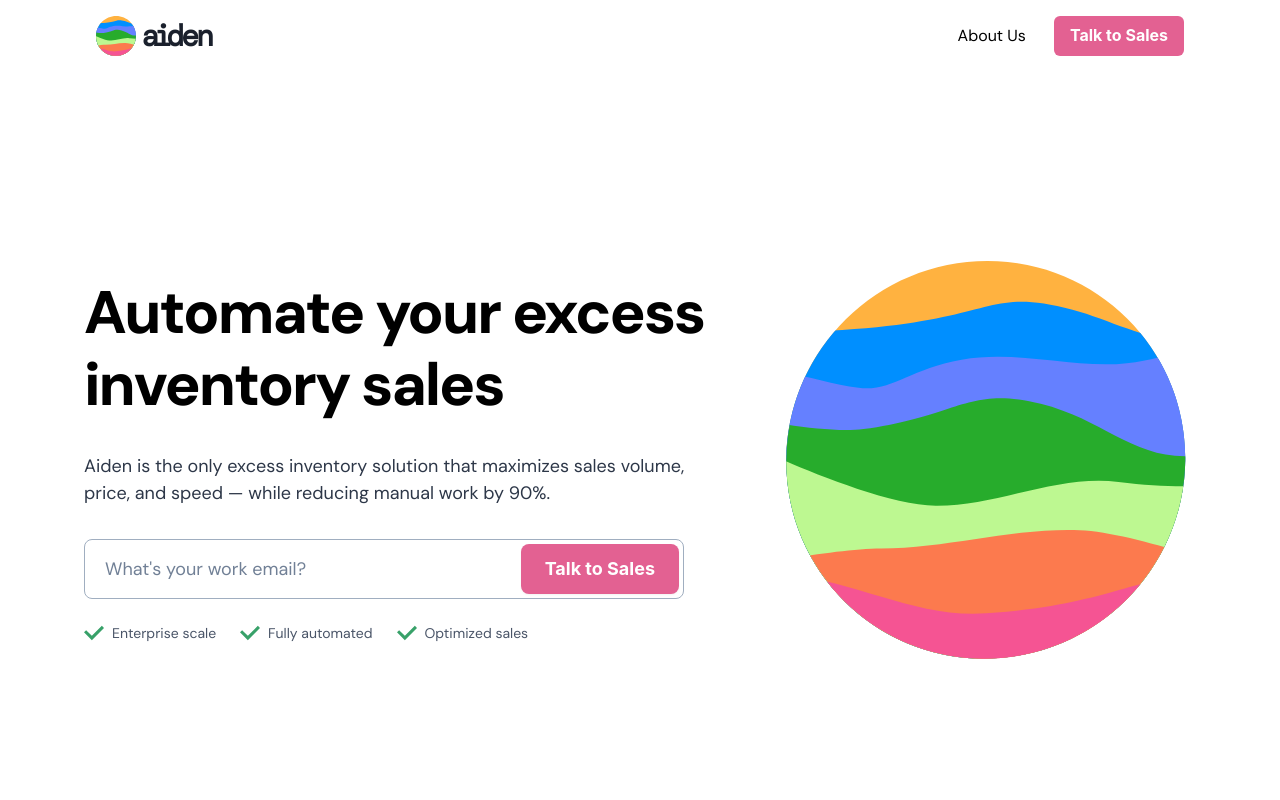
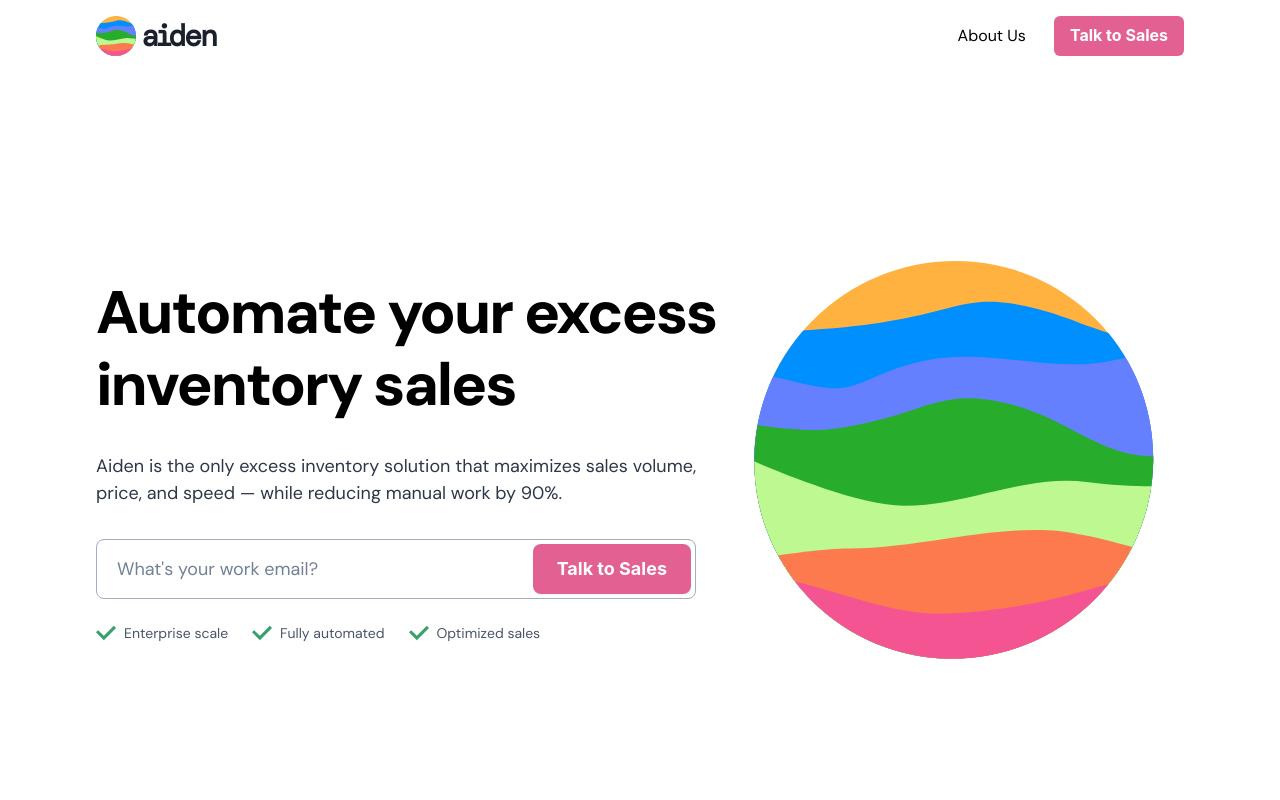
Before and after one commit to dannymansilla/pallet, a React (Create React App) app in the folder frontend/: page / in a window 1280 px wide. Shown: the top 800 px of the page. Built offline with nearby package versions, Linux system fonts and the light colour scheme; no server answers.

Commit message:
fix landing margins

```diff
--- a/frontend/src/components/Header.js
+++ b/frontend/src/components/Header.js
@@ -188,7 +188,7 @@ const Header = () => {
   );
 
   return (
-    <Box position="fixed" top="0" left="0" width="100%" zIndex="9999" bg="white" px={{ base: 8, md: 24 }}>
+    <Box position="fixed" top="0" left="0" width="100%" zIndex="9999" bg="white" px={{ base: 8, md: 10, lg: 24 }}>
       {/* Main Header */}
       <Flex maxW="1400px" mx="auto" align="center" py={4}>
         <Flex align="center">
@@ -209,7 +209,7 @@ const Header = () => {
             to="/"
             size="lg"
             fontFamily="logo"
-            letterSpacing="-2px"
+            letterSpacing="-1px"
             display="inline-block"
             _hover={{ textDecoration: "none" }}
             ml="5px"
--- a/frontend/src/pages/LandingPage.js
+++ b/frontend/src/pages/LandingPage.js
@@ -88,7 +88,8 @@ const LandingPage = () => {
         align="center"
         justify="center"
         overflow="hidden"
-        px={"24px"}
+        // px={24}
+        px={{ base: 0, md: 24 }}
       >
         {/* <SubtleBackground /> */}
         {/* Hero Section */}
@@ -97,7 +98,7 @@ const LandingPage = () => {
           justify="space-between"
           direction={{ base: "column", md: "row" }}
           minH="95vh" // Full viewport height
-          px={{ base: 6, md: 10 }}
+          px={{ base: 10, md: 0 }}
           py={{ base: 10, md: 0 }}
           position="relative"
           overflow="hidden"
@@ -107,11 +108,11 @@ const LandingPage = () => {
             align={{ base: 'center', md: 'flex-start' }}
             maxW="850px"
             textAlign={{ base: 'left', md: 'left' }}
-            p={{ base: 8, md: 5 }}
+            py={{ base: 8, md: 5 }}
           >
             {/* Title */}
             <Heading
-              fontSize={{ base: '3xl', md: '5xl', lg: '6xl' }}
+              fontSize={{ base: '4xl', md: '5xl', lg: '6xl' }}
               fontWeight="extrabold"
               color="black"
               letterSpacing="-2px"
@@ -175,7 +176,7 @@ const LandingPage = () => {
               </Box>
 
               {/* Mobile-Only Button */}
-              <Box display={{ base: 'block', md: 'none' }} mt={4} width="100%">
+              <Box display={{ base: 'block', md: 'none' }} px={{ base: 5, md: 0 }} mt={4} width="100%">
               <Flex
                   as="form"
                   direction="row"
```
